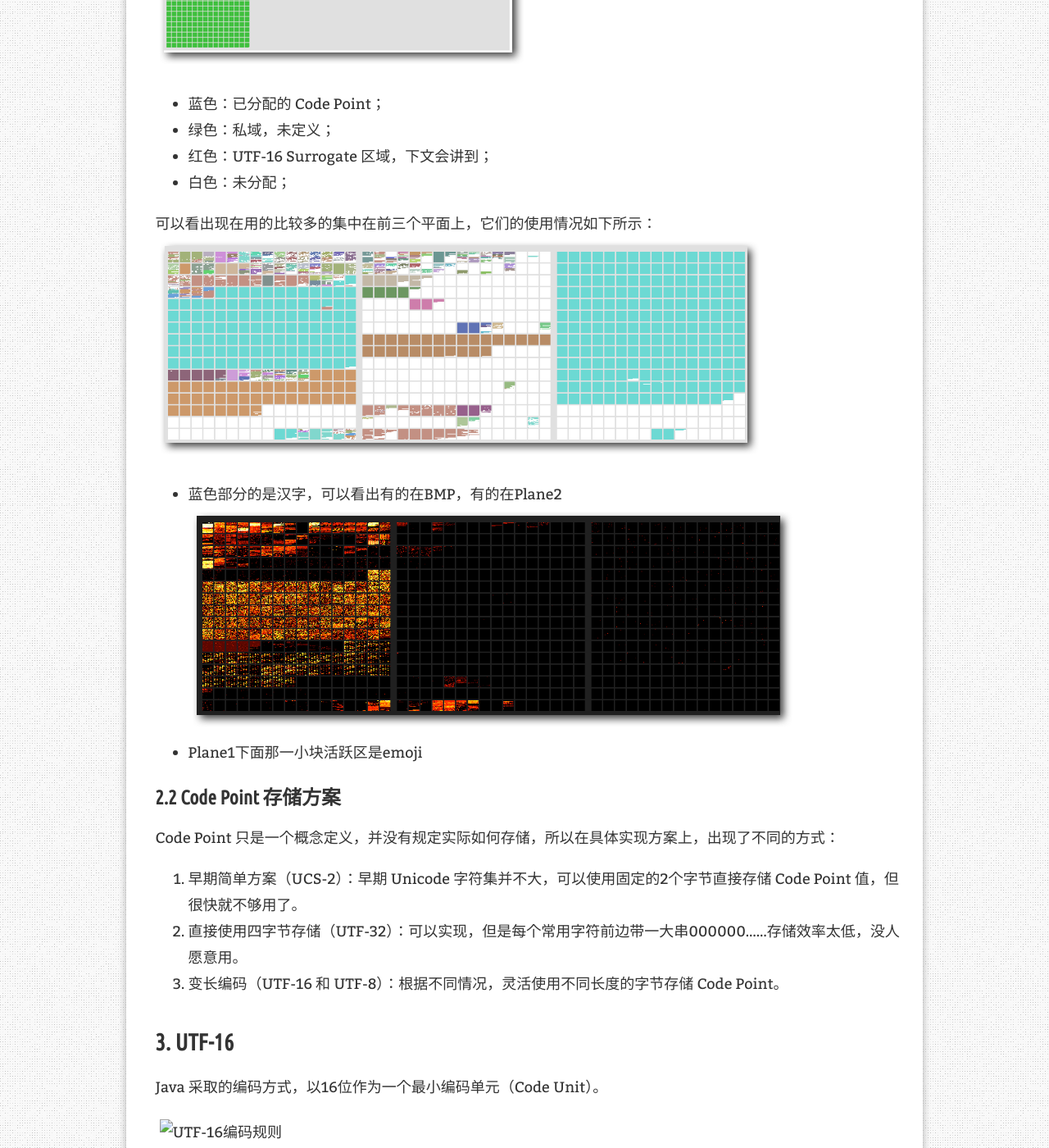
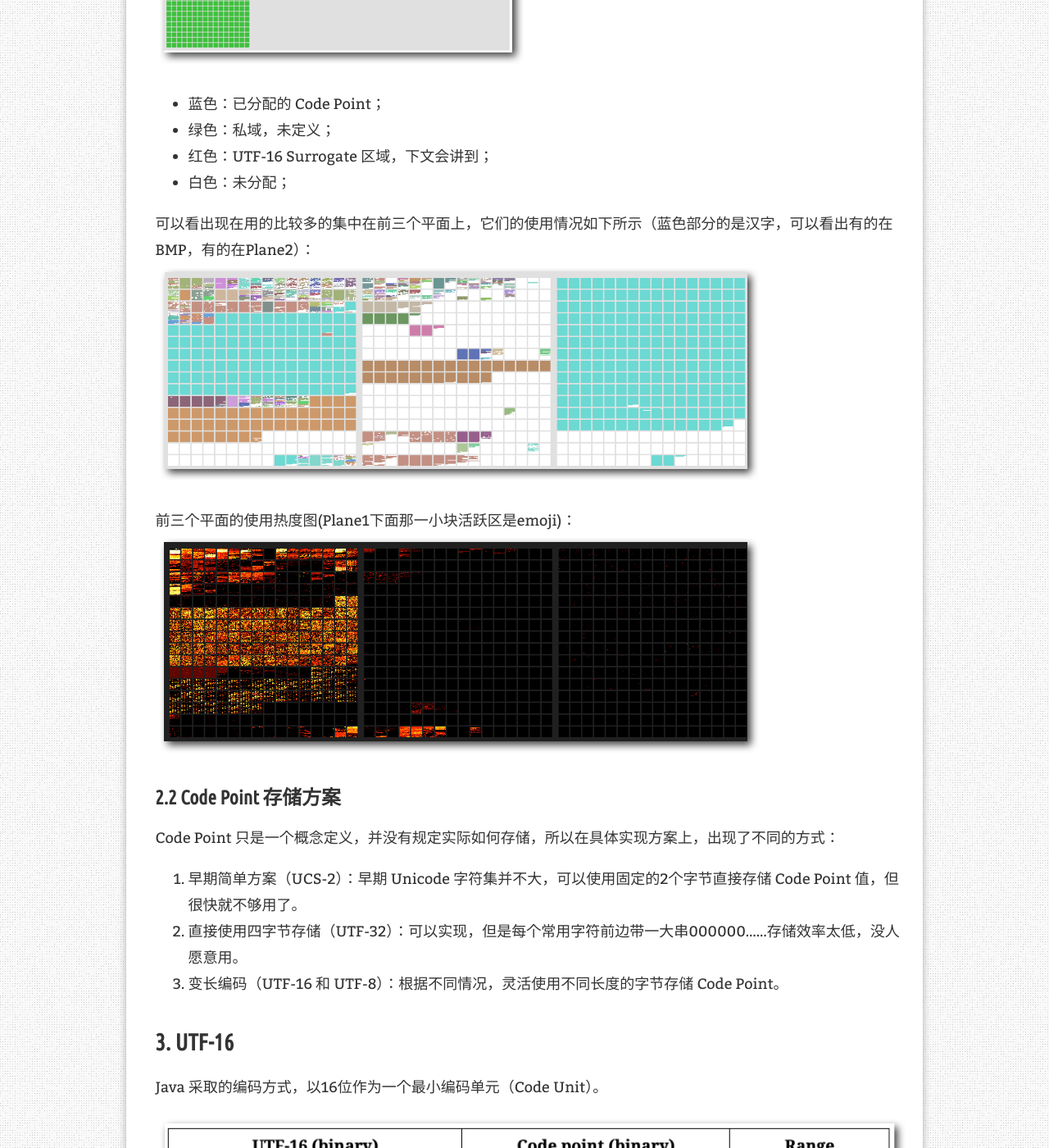
Before and after one commit to MuyiG/muyig.github.io, a Jekyll site: the page built from _posts/2019-06-12-Encoding.md, in a window 1280 px wide and 1400 px high, scrolled down 4384 px. Shown: the whole window at 82% size. Built offline with Jekyll 4.4.1, drawn with Linux system fonts in a browser that asks for light colours; nearby versions of some CDN libraries; comment, search, counter and statistics services are not loaded.

Commit message:
encoding

```diff
--- a/_posts/2019-06-12-Encoding.md
+++ b/_posts/2019-06-12-Encoding.md
@@ -55,11 +55,11 @@ Plane0 被称为BMP（Basic Multilingual Plane），涵盖了现在世界上的
 * 红色：UTF-16 Surrogate 区域，下文会讲到；
 * 白色：未分配；
 
-可以看出现在用的比较多的集中在前三个平面上，它们的使用情况如下所示：
+可以看出现在用的比较多的集中在前三个平面上，它们的使用情况如下所示（蓝色部分的是汉字，可以看出有的在BMP，有的在Plane2）：
 ![Unicode Plane 0-2]({{ site.baseurl }}/assets/images/posts/plane0-2.png)
-* 蓝色部分的是汉字，可以看出有的在BMP，有的在Plane2
+
+前三个平面的使用热度图(Plane1下面那一小块活跃区是emoji)：
 ![Unicode Plane 0-2 热度]({{ site.baseurl }}/assets/images/posts/plane0-2_hotness.png)
-* Plane1下面那一小块活跃区是emoji
 
 ### 2.2 Code Point 存储方案
 Code Point 只是一个概念定义，并没有规定实际如何存储，所以在具体实现方案上，出现了不同的方式：
```
Also changed, not shown: assets/images/posts/utf-16.png (added).
